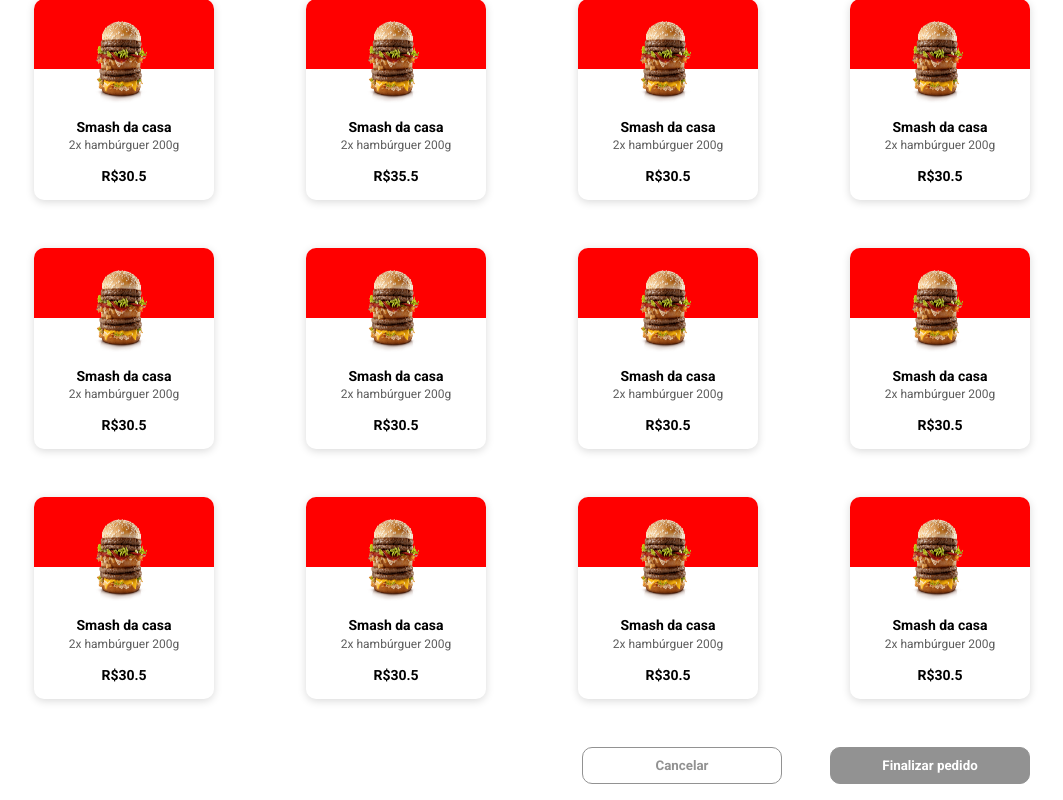
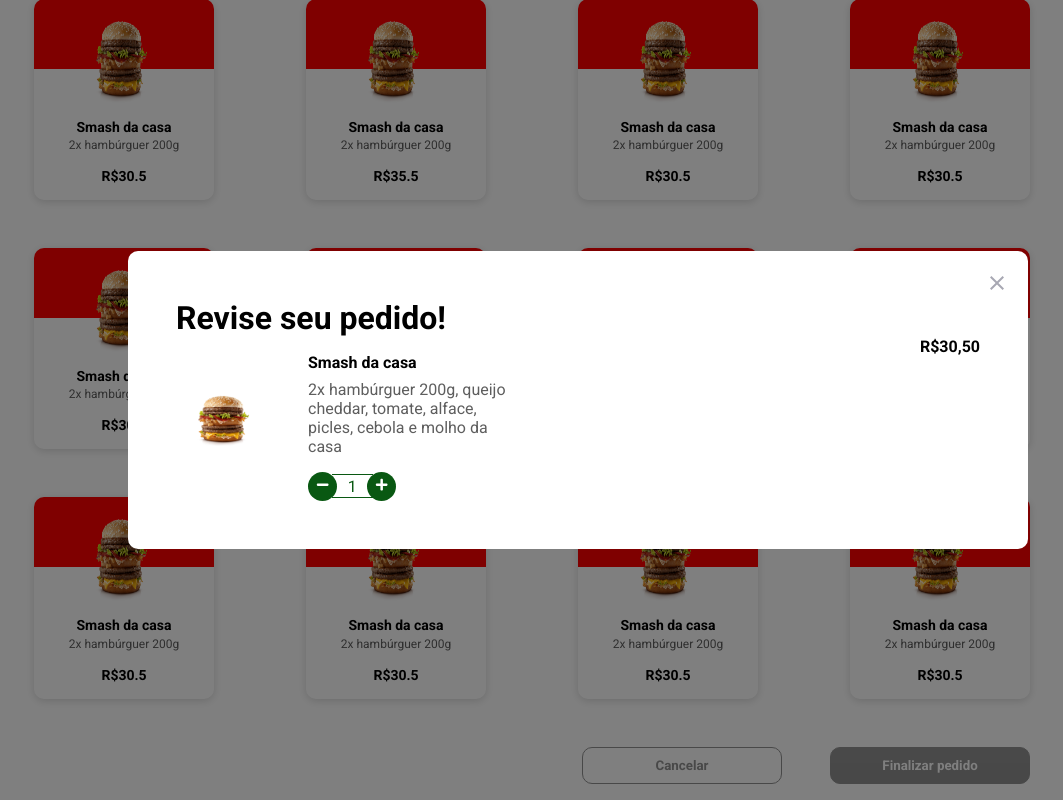
Before and after one commit to lucasveigaa/teste-devio, a React (Vite) app: page / in a window 1280 px wide. Both pictures are taken after a click on the button "Finalizar pedido". Shown: the part 557-1357 px from the top of the page, without its empty margins (62-1125 px from the left). Built offline with nearby package versions, Linux system fonts and the light colour scheme.

Commit message:
feat: finishing stylization of component cardproductmodal

```diff
--- a/package.json
+++ b/package.json
@@ -14,6 +14,7 @@
     "react": "^18.2.0",
     "react-dom": "^18.2.0",
     "react-icons": "^4.4.0",
+    "react-modal": "^3.15.1",
     "react-router-dom": "^6.3.0",
     "styled-components": "^5.3.5"
   },
@@ -22,6 +23,7 @@
     "@commitlint/config-conventional": "^17.0.3",
     "@types/react": "^18.0.17",
     "@types/react-dom": "^18.0.6",
+    "@types/react-modal": "^3.13.1",
     "@typescript-eslint/eslint-plugin": "^5.33.1",
     "@typescript-eslint/parser": "^5.33.1",
     "@vitejs/plugin-react": "^2.0.1",
--- a/src/App.tsx
+++ b/src/App.tsx
@@ -1,5 +1,8 @@
+import Modal from 'react-modal';
 import { Home } from './pages/Home';
 import { GlobalStyle } from './styles/global';
+
+Modal.setAppElement('#root');
 
 function App() {
   return (
--- a/src/components/CardProduct/styles.ts
+++ b/src/components/CardProduct/styles.ts
@@ -14,7 +14,7 @@ export const Container = styled.div`
   }
 
   img {
-    z-index: 9999;
+    z-index: 1;
     height: 120px;
     max-width: 100px;
   }
--- /dev/null
+++ b/src/components/CardProductModal/index.tsx
@@ -0,0 +1,35 @@
+import { FaMinus, FaPlus } from 'react-icons/fa';
+import imgHamburguer from '../../assets/category-hamburguer.png';
+import {
+  Container,
+  ContainerDescriptionItem,
+  ItemValue,
+  SubContainer,
+} from './styled';
+
+export function CardProdctModal() {
+  return (
+    <Container>
+      <img src={imgHamburguer} alt="Imagem de um hamburger" />
+      <SubContainer>
+        <ContainerDescriptionItem>
+          <strong>Smash da casa</strong>
+          <p>
+            2x hambúrguer 200g, queijo cheddar, tomate, alface, picles, cebola e
+            molho da casa
+          </p>
+          <div>
+            <button type="button">
+              <FaMinus />
+            </button>
+            <span>1</span>
+            <button type="button">
+              <FaPlus />
+            </button>
+          </div>
+        </ContainerDescriptionItem>
+        <ItemValue>R$30,50</ItemValue>
+      </SubContainer>
+    </Container>
+  );
+}
--- /dev/null
+++ b/src/components/CardProductModal/styled.ts
@@ -0,0 +1,69 @@
+import styled from 'styled-components';
+
+export const Container = styled.div`
+  display: flex;
+  @media (max-width: 500px) {
+    flex-direction: column;
+    justify-content: center;
+  }
+
+  img {
+    margin: auto 0;
+    width: 100px;
+    height: fit-content;
+    margin-right: 2rem;
+  }
+
+  p {
+    color: #5e5e5e;
+  }
+`;
+
+export const SubContainer = styled.div`
+  width: 100%;
+  display: flex;
+  justify-content: space-between;
+`;
+
+export const ContainerDescriptionItem = styled.div`
+  width: 200px;
+
+  strong {
+    display: block;
+    margin-top: 1rem;
+    margin-bottom: 0.5rem;
+  }
+
+  p {
+    margin-bottom: 1rem;
+  }
+
+  div {
+    width: fit-content;
+
+    span {
+      padding: 0.1rem 1rem;
+      border-top: 1px solid #095812;
+      border-bottom: 1px solid #095812;
+      margin: 0 -0.35rem;
+      color: #095812;
+    }
+
+    button {
+      border: 0;
+      padding: 0.38rem 0.5rem;
+      background: #095812;
+      color: #fff;
+      border-radius: 999px;
+
+      &:hover {
+        cursor: pointer;
+        opacity: 0.7;
+      }
+    }
+  }
+`;
+
+export const ItemValue = styled.strong`
+  margin-left: auto;
+`;
--- /dev/null
+++ b/src/components/ModalRequest/index.tsx
@@ -0,0 +1,37 @@
+import Modal from 'react-modal';
+import closeIcon from '../../assets/close-icon.svg';
+import { CardProdctModal } from '../CardProductModal';
+
+interface ModalRequestProps {
+  modalIsOpen: boolean;
+  setModalisOpen: React.Dispatch<React.SetStateAction<boolean>>;
+}
+
+export function ModalRequest({
+  modalIsOpen,
+  setModalisOpen,
+}: ModalRequestProps) {
+  function closeModal() {
+    setModalisOpen(false);
+  }
+  return (
+    <Modal
+      overlayClassName="react-modal-overlay"
+      className="react-modal-content"
+      onRequestClose={() => closeModal()}
+      isOpen={modalIsOpen}
+    >
+      <div>
+        <button
+          className="react-modal-close"
+          type="button"
+          onClick={closeModal}
+        >
+          <img src={closeIcon} alt="Botão para fechar o modal" />
+        </button>
+        <h1>Revise seu pedido!</h1>
+        <CardProdctModal />
+      </div>
+    </Modal>
+  );
+}
--- /dev/null
+++ b/src/components/ModalRequest/styles.ts
@@ -0,0 +1,5 @@
+import styled from 'styled-components';
+
+export const Container = styled.div`
+  max-width: 800px;
+`;
--- a/src/pages/Home/index.tsx
+++ b/src/pages/Home/index.tsx
@@ -1,3 +1,4 @@
+import { useState } from 'react';
 import categoryDesserts from '../../assets/category-desserts.png';
 import categoryDrinks from '../../assets/category-drinks.png';
 import categoryHamburguer from '../../assets/category-hamburguer.png';
@@ -5,6 +6,7 @@ import categorySideDishes from '../../assets/category-side-dishes.png';
 import { CardItemCategory } from '../../components/CardItemCategory';
 import { CardProduct } from '../../components/CardProduct';
 import { Header } from '../../components/Header';
+import { ModalRequest } from '../../components/ModalRequest';
 import { Products } from '../../services/products';
 import {
   CancelButton,
@@ -18,9 +20,12 @@ import {
 } from './styles';
 
 export function Home() {
+  const [modalIsOpen, setModalisOpen] = useState(false);
+
   return (
     <>
       <Header />
+      <ModalRequest modalIsOpen={modalIsOpen} setModalisOpen={setModalisOpen} />
       <Container>
         <div>
           <h1>Seja bem vindo!</h1>
@@ -57,7 +62,9 @@ export function Home() {
         <ContainerButtons>
           <div>
             <CancelButton type="button">Cancelar</CancelButton>
-            <FinalizeButton type="button">Finalizar pedido</FinalizeButton>
+            <FinalizeButton onClick={() => setModalisOpen(true)} type="button">
+              Finalizar pedido
+            </FinalizeButton>
           </div>
         </ContainerButtons>
       </Container>
--- a/src/styles/global.ts
+++ b/src/styles/global.ts
@@ -16,4 +16,38 @@ export const GlobalStyle = createGlobalStyle`
         font-size: 87.5%;
     }
 }
+.react-modal-overlay{
+   z-index: 2;
+   background: rgba(0, 0, 0, 0.5);
+   position: fixed;
+   top: 0;
+   bottom: 0;
+   right: 0;
+   left: 0;
+   display: flex;
+   align-items: center;
+   justify-content: center;
+ }
+
+ .react-modal-content {
+   width: 100%;
+   max-width: 900px;
+   background: #fff;
+   padding: 3rem;
+   position: relative;
+   border-radius: 10px;
+ }
+ .react-modal-close {
+   font-size: 1rem;
+   color: #5e5e5e;
+   position: absolute;
+   right: 1.5rem;
+   top: 1.5rem;
+   border: 0;
+   background: transparent;
+   transition: filter 0.2s;
+   &:hover {
+      filter: brightness(60%);
+   }
+   }
 `;
```
Also changed, not shown: src/assets/close-icon.svg (added), 1 other file (tests, documents, lock files or other folders).
